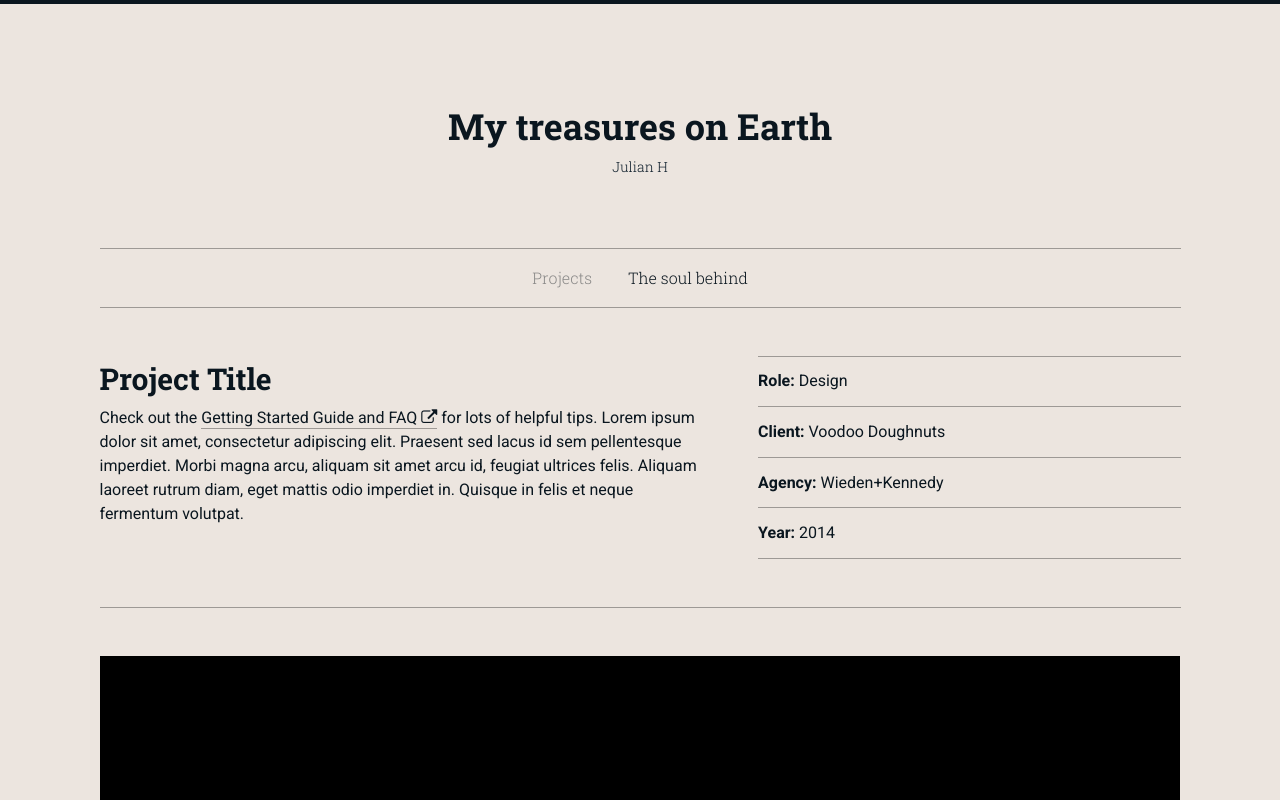
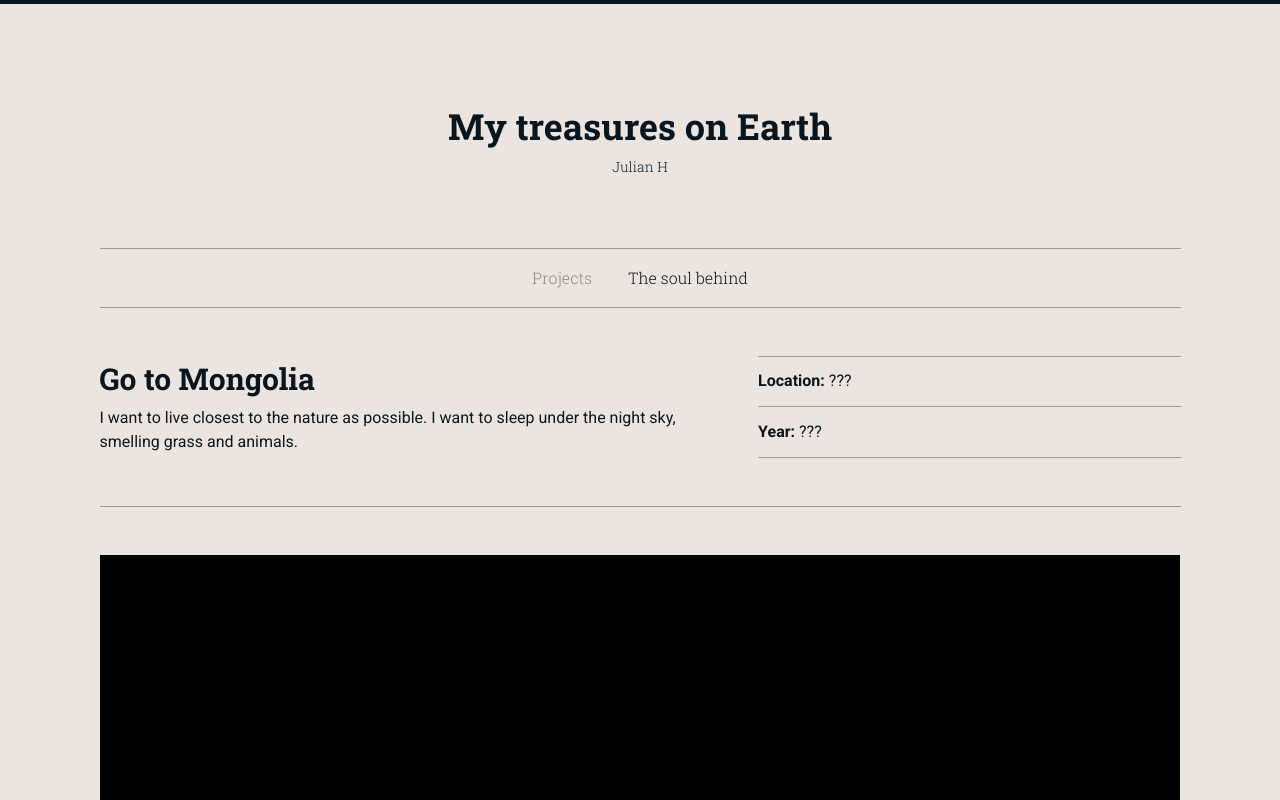
Before and after one commit to julianhoang/julianlifeprojects, a plain HTML site: page project-09.html in a window 1280 px wide. Shown: the top 800 px of the page. Drawn offline with Linux system fonts and the light colour scheme.

Commit message:
p 8 9 12

```diff
--- a/project-09.html
+++ b/project-09.html
@@ -45,18 +45,16 @@ Set the type and color theme here - the Pro version contains additional themes -
 </div>
 <div class="row">
 	<div class="small-12 medium-7 large-7 columns">
-		<h2>Project Title</h2>
+		<h2>Go to Mongolia</h2>
 		<p>
-			Check out the <a href="http://www.typeandgrids.com/support" target="_blank">Getting Started Guide and FAQ <i class="fa fa-external-link"></i></a> for lots of helpful tips. Lorem ipsum dolor sit amet, consectetur adipiscing elit. Praesent sed lacus id sem pellentesque imperdiet. Morbi magna arcu, aliquam sit amet arcu id, feugiat ultrices felis. Aliquam laoreet rutrum diam, eget mattis odio imperdiet in. Quisque in felis et neque fermentum volutpat.
+			I want to live closest to the nature as possible. I want to sleep under the night sky, smelling grass and animals.
 		</p>
 	</div>
 	<div class="small-12 medium-5 large-5 columns">
 		<div class="lined-list">
 			<ul>
-				<li><strong>Role:</strong> Design</li>
-				<li><strong>Client:</strong> Voodoo Doughnuts</li>
-				<li><strong>Agency:</strong> Wieden+Kennedy</li>
-				<li><strong>Year:</strong> 2014</li>
+								<li><strong>Location:</strong> ???</li>
+				<li><strong>Year:</strong> ???</li>
 			</ul>
 		</div>
 	</div>
```
Also changed, not shown: project-08.html (+4 -7 lines), project-12.html (+4 -6 lines).
